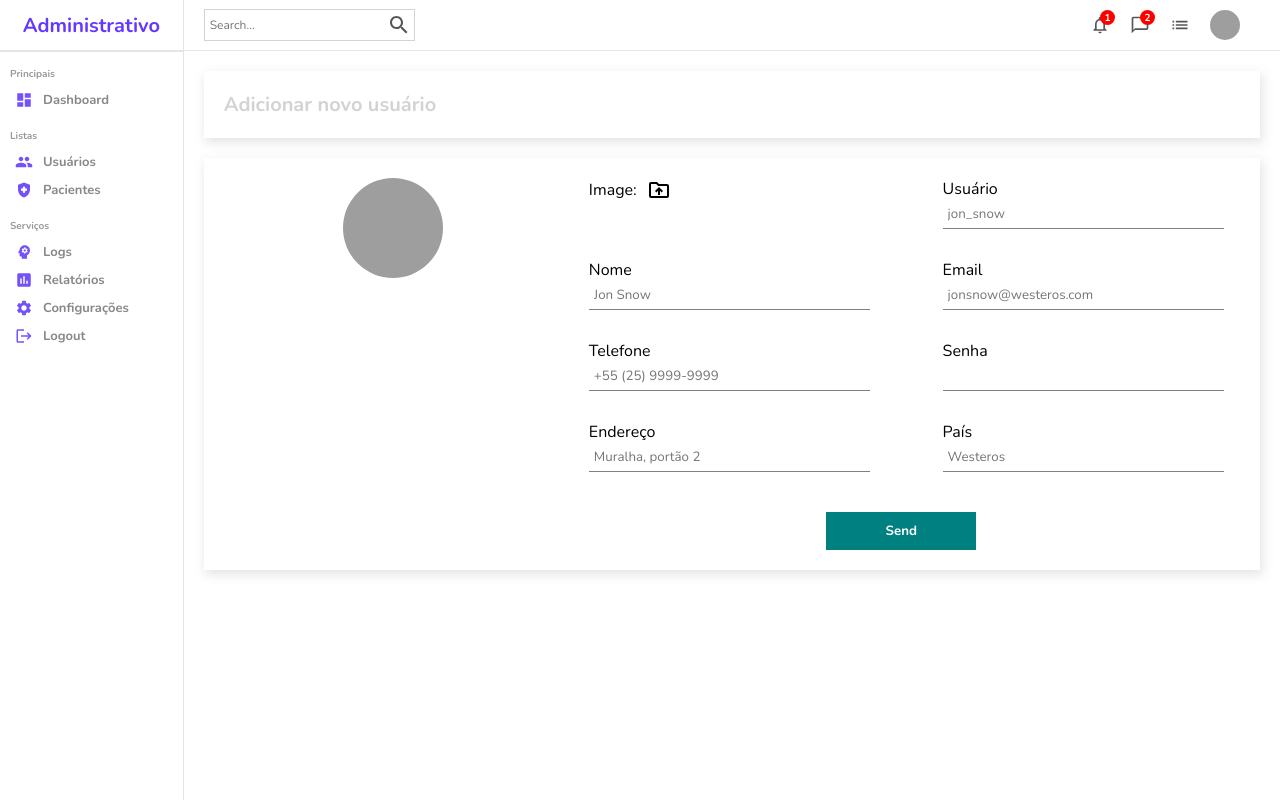
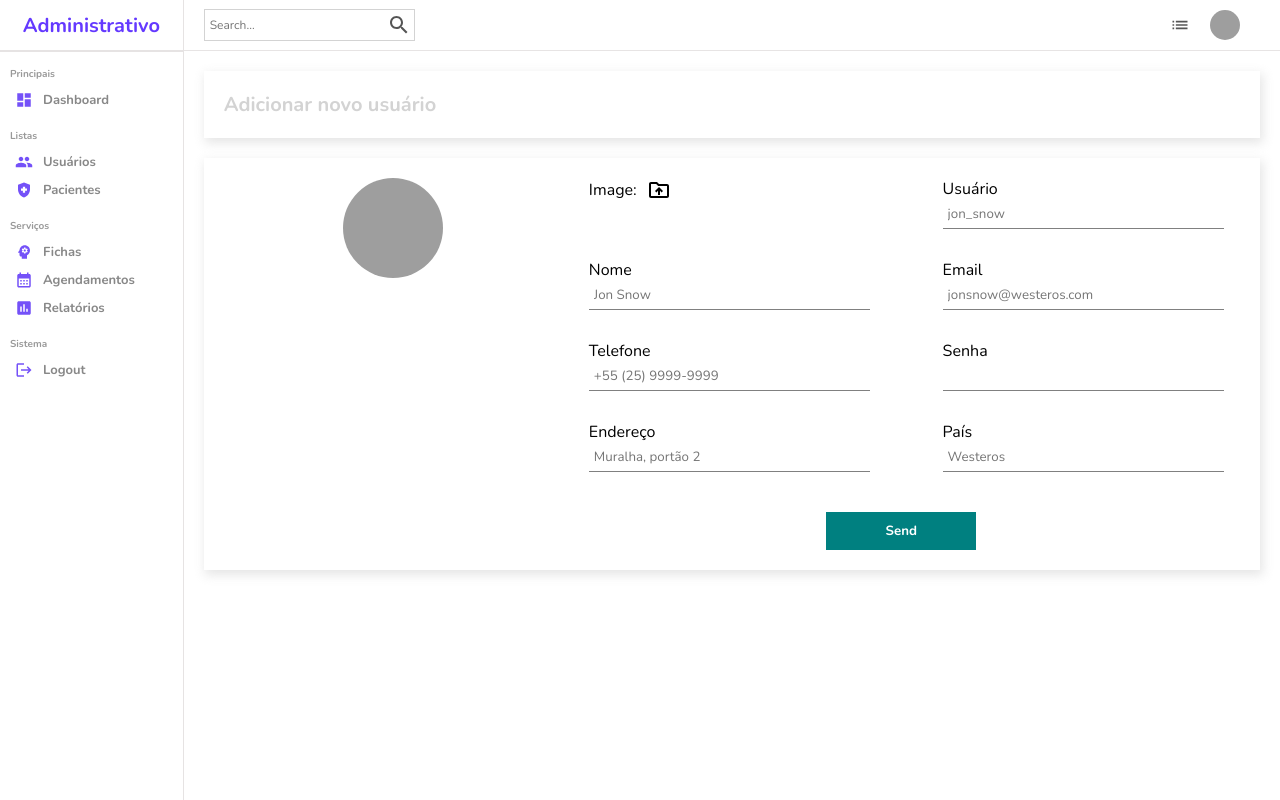
Before and after one commit to FSantosx/clinic-node, a React (Create React App) app in the folder app/ui/: page /users/new in a window 1280 px wide. Built offline with nearby package versions, Linux system fonts and the light colour scheme; grey boxes are pictures that could not be loaded.

Commit message:
ajustes para a apresentação

```diff
--- a/app/ui/src/components/navbar/Navbar.jsx
+++ b/app/ui/src/components/navbar/Navbar.jsx
@@ -1,11 +1,10 @@
-import React from 'react'
 import './navbar.scss'
 import SearchOutlinedIcon from '@mui/icons-material/SearchOutlined'
 // import LanguageOutlinedIcon from '@mui/icons-material/LanguageOutlined'
 // import DarkModeOutlinedIcon from '@mui/icons-material/DarkModeOutlined'
 // import FullscreenExitOutlinedIcon from '@mui/icons-material/FullscreenExitOutlined'
-import NotificationsNoneOutlinedIcon from '@mui/icons-material/NotificationsNoneOutlined'
-import ChatBubbleOutlineOutlinedIcon from '@mui/icons-material/ChatBubbleOutlineOutlined'
+// import NotificationsNoneOutlinedIcon from '@mui/icons-material/NotificationsNoneOutlined'
+// import ChatBubbleOutlineOutlinedIcon from '@mui/icons-material/ChatBubbleOutlineOutlined'
 import ListOutlinedIcon from '@mui/icons-material/ListOutlined'
 
 export const Navbar = () => {
@@ -17,14 +16,14 @@ export const Navbar = () => {
                     <SearchOutlinedIcon />
                 </div>
                 <div className="items">
-                    <div className="item">
+                    {/* <div className="item">
                         <NotificationsNoneOutlinedIcon className='icon' />
                         <div className="counter">1</div>
                     </div>
                     <div className="item">
                         <ChatBubbleOutlineOutlinedIcon className='icon' />
                         <div className="counter">2</div>
-                    </div>
+                    </div> */}
                     <div className="item">
                         <ListOutlinedIcon className='icon' />
                     </div>
--- a/app/ui/src/components/sidebar/Sidebar.jsx
+++ b/app/ui/src/components/sidebar/Sidebar.jsx
@@ -1,11 +1,11 @@
-import React from 'react'
 import './sidebar.scss'
 import DashboardIcon from '@mui/icons-material/Dashboard';
 import GroupIcon from '@mui/icons-material/Group';
 import HealthAndSafetyIcon from '@mui/icons-material/HealthAndSafety';
 import PsychologyIcon from '@mui/icons-material/Psychology';
 import LogoutIcon from '@mui/icons-material/Logout';
-import SettingsIcon from '@mui/icons-material/Settings';
+// import SettingsIcon from '@mui/icons-material/Settings';
+import CalendarMonthIcon from '@mui/icons-material/CalendarMonth';
 import AssessmentIcon from '@mui/icons-material/Assessment';
 import { Link } from 'react-router-dom';
 
@@ -43,16 +43,21 @@ export const Sidebar = () => {
                     <p className="title">Serviços</p>
                     <li>
                         <PsychologyIcon className="icon" />
-                        <span>Logs</span>
+                        <span>Fichas</span>
+                    </li>
+                    <li>
+                        <CalendarMonthIcon className="icon" />
+                        <span>Agendamentos</span>
                     </li>
                     <li>
                         <AssessmentIcon className="icon" />
                         <span>Relatórios</span>
                     </li>
-                    <li>
+                    {/* <li>
                         <SettingsIcon className="icon" />
                         <span>Configurações</span>
-                    </li>
+                    </li> */}
+                    <p className="title">Sistema</p>
                     <li>
                         <LogoutIcon className="icon" />
                         <span>Logout</span>
```
